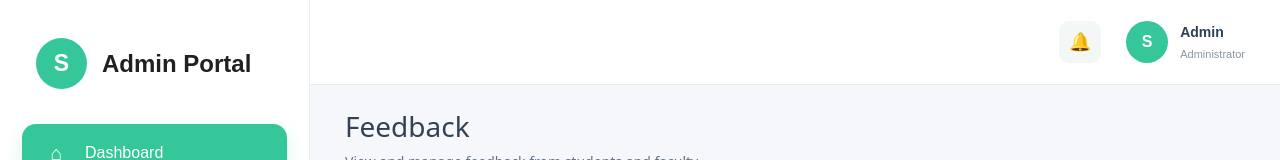
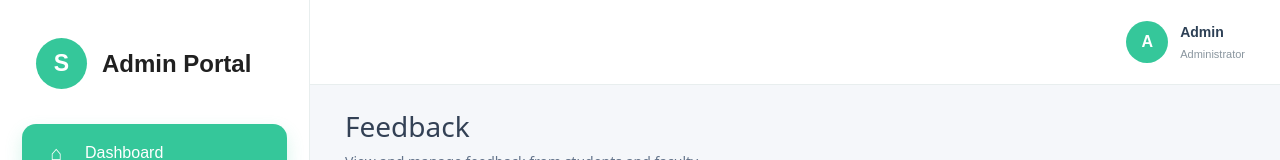
Before and after one commit to PragnaSondigara/Online-Examination-System, a React (Create React App) app: page /Feedback in a window 1280 px wide. Shown: the top 160 px of the page. Built offline with nearby package versions, Linux system fonts and the light colour scheme; no server answers; data requests are answered from the project's data file.

Commit message:
in header add name functionality

```diff
--- a/src/component/FacultyDashboard.js
+++ b/src/component/FacultyDashboard.js
@@ -1,5 +1,5 @@
 import "./FacultyDashboard.css";
-import AdminSidebar from "./FacultySider";
+import FacultySidebar from "./FacultySider";
 import Header from "./Header";
 import Footer from "./Footer";
 import { Link } from "react-router-dom";
@@ -7,7 +7,7 @@ import { Link } from "react-router-dom";
 export default function FacultyDashboard() {
   return (
     <>
-      <AdminSidebar />
+      <FacultySidebar />
       <Header />
 
       <main className="manage-student">
--- a/src/component/Header.js
+++ b/src/component/Header.js
@@ -1,15 +1,18 @@
 import "./Header.css";
+
 export default function Header() {
+  const username = localStorage.getItem("username");
+
   return (
     <header className="admin-header">
       <div className="header-right">
-        <button className="notification-btn">🔔</button>
-
         <div className="admin-profile">
-          <div className="profile-circle">S</div>
+          <div className="profile-circle">
+            {username ? username.charAt(0).toUpperCase() : "A"}
+          </div>
 
           <div className="profile-info">
-            <span className="admin-name">Admin</span>
+            <span className="admin-name">{username || "Admin"}</span>
             <span className="admin-role">Administrator</span>
           </div>
         </div>
--- a/src/component/LoginPage.js
+++ b/src/component/LoginPage.js
@@ -26,15 +26,18 @@ export default function LoginPage() {
       if (res.data.length == 1) {
         localStorage.setItem("auth", "true");
         if (role === "admin") {
+          localStorage.setItem("username", res.data[0].admin_name);
           navigate("/AdminDashboard");
         } else if (role === "faculty") {
+          localStorage.setItem("username", res.data[0].faculty_name);
           navigate("/FacultyDashboard");
         } else if (role === "student") {
+          localStorage.setItem("username", res.data[0].student_name);
           navigate("/StudentDashboard");
         }
-        window.location.reload();
+        // window.location.reload();
       } else {
-        alert("Enavlid Data");
+        alert("Invalid Data");
       }
     } catch (error) {
       console.error(error);
--- a/src/component/ViewFeedback.js
+++ b/src/component/ViewFeedback.js
@@ -15,7 +15,6 @@ export function ViewFeedback() {
   const [type, setType] = useState("All");
 
   const isFaculty = location.pathname.includes("/faculty");
-  console.log("isFaculty:", isFaculty);
 
   // =====================================================
   // LOAD FEEDBACK DATA FROM db.json
--- a/src/db.json
+++ b/src/db.json
@@ -159,7 +159,6 @@
       "id": "tf0OCLmKX8Q"
     },
     {
-<<<<<<< HEAD
       "student_id": 8,
       "student_name": "Riya Desai",
       "email": "riya@examhub.com",
@@ -472,6 +471,5 @@
       "feedback": "The online exam system works well and provides a good examination experience.",
       "date": "2026-08-29"
     }
-  ],
-  "$schema": "./node_modules/json-server/schema.json"
+  ]
 }
```
